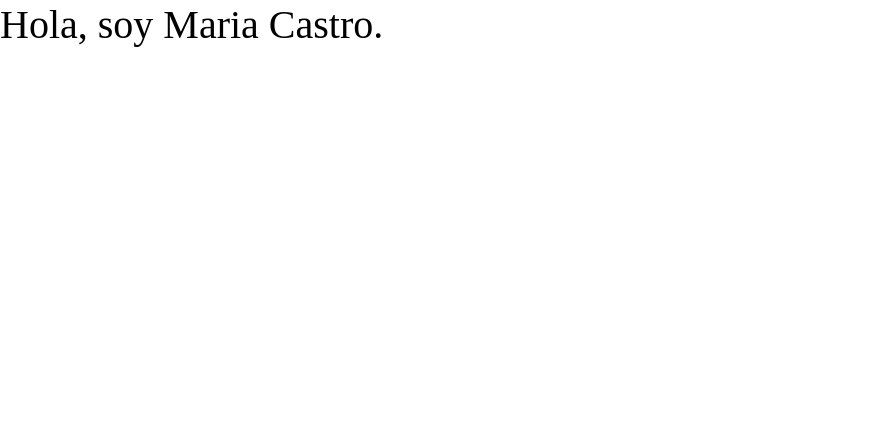
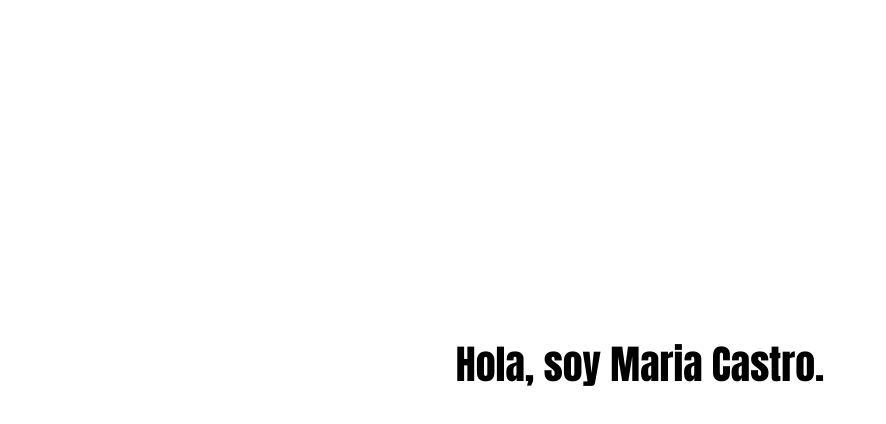
Before and after one commit to mariaalouisaa/FaC-Application-Page, a plain HTML site: page index.html in a window 1280 px wide. Shown: the whole page, without its empty margins (0-886 px from the left). Drawn offline with Linux system fonts and the light colour scheme.

Commit message:
Linked Google Fonts and amended welcome text positioning

```diff
--- a/index.html
+++ b/index.html
@@ -6,6 +6,12 @@
     <meta name="viewport" content="width=device-width, initial-scale=1.0" />
     <title>Maria Castro</title>
     <link rel="stylesheet" href="style.css" />
+    <link rel="preconnect" href="https://fonts.googleapis.com" />
+    <link rel="preconnect" href="https://fonts.gstatic.com" crossorigin />
+    <link
+      href="https://fonts.googleapis.com/css2?family=Anton&family=Roboto&display=swap"
+      rel="stylesheet"
+    />
   </head>
   <body>
     <div class="container">
--- a/style.css
+++ b/style.css
@@ -1,5 +1,6 @@
 body {
   margin: 0;
+  font-family: "Roboto", sans-serif;
 }
 
 .container {
@@ -17,8 +18,9 @@
 .item-2,
 .item-3 {
   position: relative;
+  text-align: center;
   font-size: 2.5em;
-
+  font-family: "Anton", sans-serif;
   animation-duration: 12s;
   animation-timing-function: ease-in-out;
   animation-iteration-count: infinite;
@@ -26,6 +28,7 @@
 
 .item-1 {
   animation-name: anim-1;
+  padding-top: 40vh;
 }
 
 .item-2 {
```
